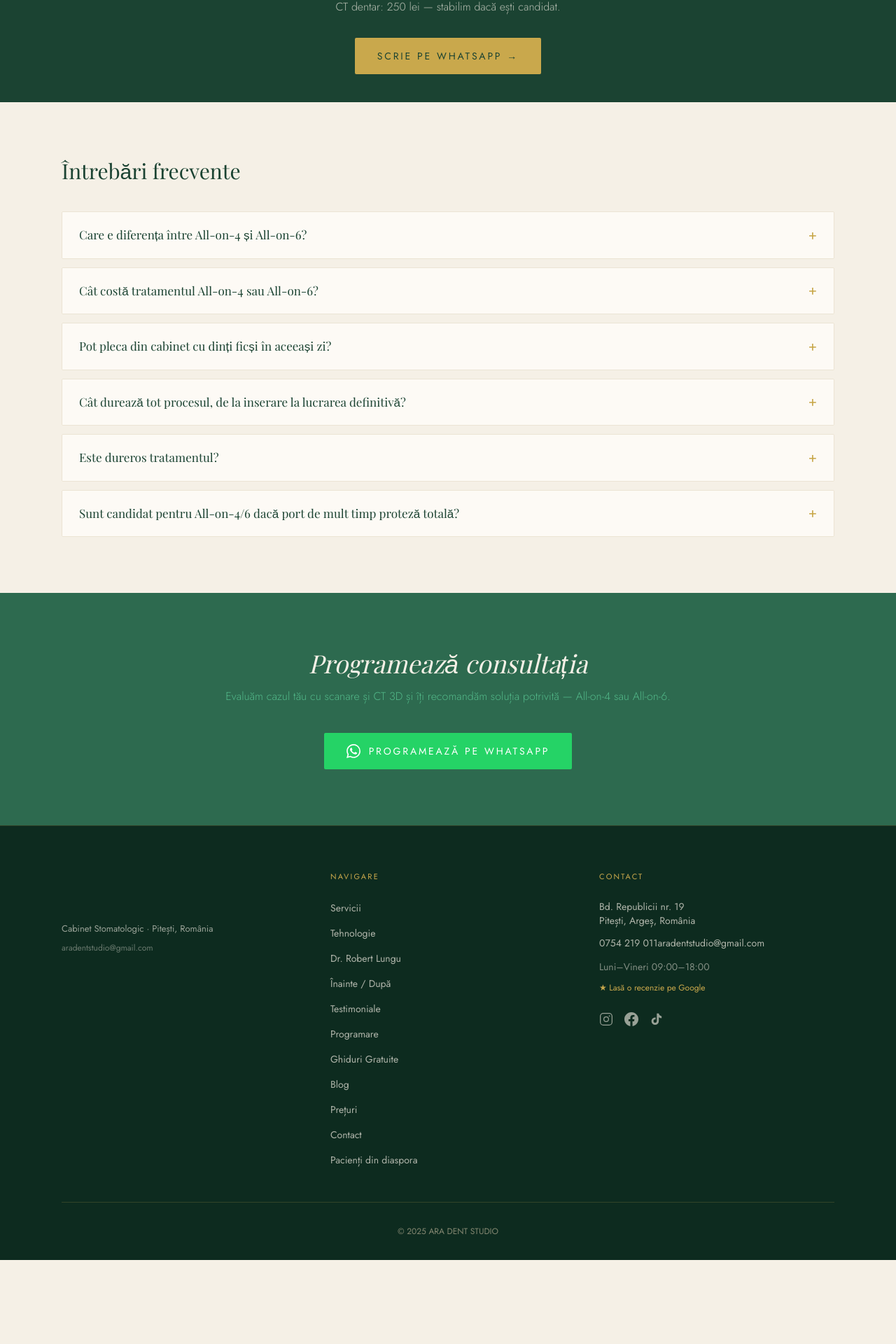
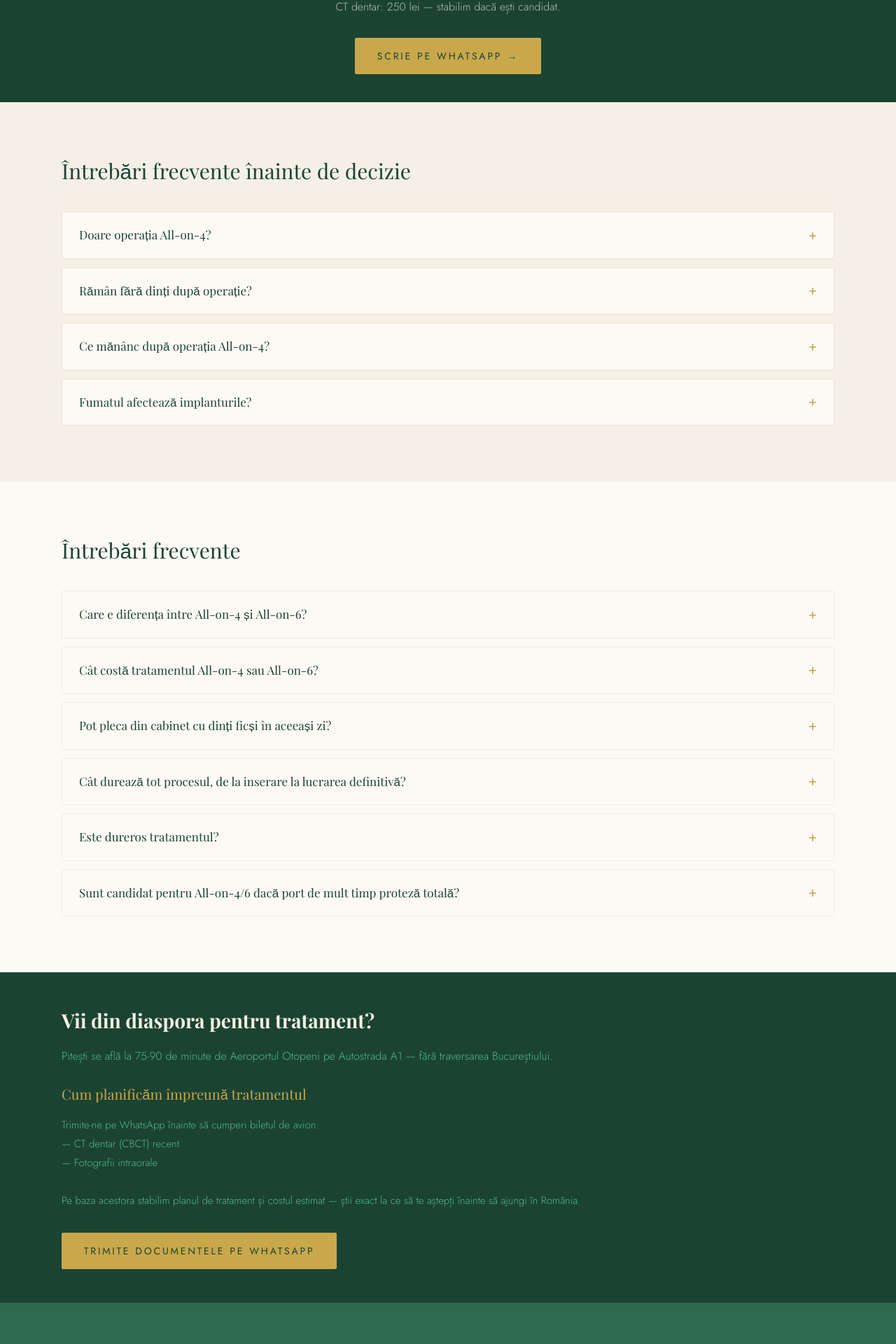
Before and after one commit to Rbt1/aradentpitesti, a Next.js app: page /servicii/all-on-4-all-on-6 in a window 1280 px wide. Shown: the part 1733-3653 px from the top of the page at 70% size. Before the commit the page ends 3533 px from the top, so only its background shows below. Built offline with nearby package versions, Linux system fonts and the light colour scheme; grey boxes are pictures that could not be loaded.

Commit message:
optimizez pagina all-on-4 cu rate, frici, sectiune diaspora

```diff
--- a/app/servicii/all-on-4-all-on-6/page.tsx
+++ b/app/servicii/all-on-4-all-on-6/page.tsx
@@ -7,7 +7,7 @@ import CTAWhatsApp from '@/app/servicii/components/CTAWhatsApp'
 
 export const metadata: Metadata = {
   title: { absolute: 'All-on-4 / All-on-6 Pitești | ARA DENT STUDIO' },
-  description: 'Reabilitare totală pe implanturi All-on-4 și All-on-6 în Pitești. Încărcare imediată, Dr. Robert Lungu. Prețuri de la 12.000 lei.',
+  description: 'Dantură fixă pe implanturi în Pitești. All-on-4: 12.000 lei sau 1.000 lei/lună. All-on-6: 14.000 lei. CT dentar obligatoriu inclus în evaluare. Dr. Robert Lungu, specialist. Consultație gratuită.',
   alternates: { canonical: 'https://www.aradentpitesti.ro/servicii/all-on-4-all-on-6' },
   openGraph: {
     title: 'All-on-4 și All-on-6 Pitești | Dinți Fixi pe Implanturi',
@@ -74,7 +74,15 @@ const FAQ_ITEMS = [
   },
   {
     q: 'Cât costă tratamentul All-on-4 sau All-on-6?',
-    a: 'All-on-4 costă 12.000 lei per arcadă, iar All-on-6 costă 14.000 lei per arcadă. Prețul include implanturile și lucrarea provizorie fixă. Prețul exact se confirmă la consultație.',
+    a: (
+      <>
+        All-on-4 costă 12.000 lei per arcadă.{' '}
+        <em className="not-italic font-jost text-[14px] text-bark italic">sau de la 1.000 lei/lună în rate fără dobândă</em>
+        {' '}All-on-6 costă 14.000 lei per arcadă.{' '}
+        <em className="not-italic font-jost text-[14px] text-bark italic">sau de la 1.166 lei/lună în rate fără dobândă</em>
+        {' '}Prețul include implanturile și lucrarea provizorie fixă. Prețul exact se confirmă la consultație.
+      </>
+    ),
   },
   {
     q: 'Pot pleca din cabinet cu dinți ficși în aceeași zi?',
@@ -93,6 +101,29 @@ const FAQ_ITEMS = [
     a: 'În majoritatea cazurilor, da. La consultație, cu scanare și CT 3D (250 lei), evaluăm exact osul disponibil și îți recomandăm soluția potrivită situației tale.',
   },
 ]
+
+const FRICI_ITEMS = [
+  {
+    q: 'Doare operația All-on-4?',
+    a: 'Intervenția se realizează sub anestezie locală completă — nu simți durere în timpul operației. După intervenție poate apărea un disconfort normal de 2-3 zile, gestionabil cu antiinflamatoare.',
+  },
+  {
+    q: 'Rămân fără dinți după operație?',
+    a: 'Nu. În 24-48 de ore după intervenție montăm lucrarea provizorie fixă — pleci acasă cu dinți ficși, nu cu proteză mobilă.',
+  },
+  {
+    q: 'Ce mănânc după operația All-on-4?',
+    a: 'În primele săptămâni alimentație moale — supe, piureuri, ouă, pește. Treptat reintroduceți alimentele normale. La lucrarea definitivă (după 3-6 luni) reveniți la alimentația normală completă.',
+  },
+  {
+    q: 'Fumatul afectează implanturile?',
+    a: 'Da — fumatul crește semnificativ riscul de eșec al implanturilor prin reducerea circulației sanguine și încetinirea vindecării. Dr. Robert Lungu discută cu fiecare pacient riscurile specifice la consultație.',
+  },
+]
+
+const WA_DIASPORA =
+  'https://wa.me/40754219011?text=' +
+  encodeURIComponent('Bună ziua! Sunt din diaspora și doresc o evaluare pentru All-on-4. Vă trimit CT-ul și pozele intraorale.')
 
 export default function AllOn4AllOn6Page() {
   return (
@@ -182,13 +213,53 @@ export default function AllOn4AllOn6Page() {
           waUrl={'https://wa.me/40754219011?text=' + encodeURIComponent('Bună ziua! Sunt interesat de lucrare fixă pe implanturi și aș dori să programez o consultație la ARA DENT STUDIO.')}
         />
 
+        {/* Frici — întrebări înainte de decizie */}
+        <section className="py-20 px-6 bg-cream">
+          <div className="container-site max-w-3xl">
+            <h2 className="font-playfair text-3xl text-forest-dark mb-10">
+              Întrebări frecvente înainte de decizie
+            </h2>
+            <FAQ items={FRICI_ITEMS} />
+          </div>
+        </section>
+
         {/* FAQ */}
-        <section className="py-20 px-6 bg-cream">
+        <section className="py-20 px-6 bg-offwhite">
           <div className="container-site max-w-3xl">
             <h2 className="font-playfair text-3xl text-forest-dark mb-10">
               Întrebări frecvente
             </h2>
             <FAQ items={FAQ_ITEMS} />
+          </div>
+        </section>
+
+        {/* Diaspora */}
+        <section className="py-12 px-6 bg-forest-dark">
+          <div className="container-site max-w-3xl">
+            <h2 className="font-playfair font-bold text-[28px] text-cream mb-4">
+              Vii din diaspora pentru tratament?
+            </h2>
+            <p className="font-jost font-light text-[16px] text-forest-light mb-6 leading-[1.8]">
+              Pitești se află la 75-90 de minute de Aeroportul Otopeni pe Autostrada A1 — fără traversarea Bucureștiului.
+            </p>
+            <p className="font-playfair text-[20px] text-gold mb-4">
+              Cum planificăm împreună tratamentul
+            </p>
+            <p className="font-jost font-light text-[15px] text-forest-light leading-[1.8] mb-8">
+              Trimite-ne pe WhatsApp înainte să cumperi biletul de avion:<br />
+              — CT dentar (CBCT) recent<br />
+              — Fotografii intraorale<br />
+              <br />
+              Pe baza acestora stabilim planul de tratament și costul estimat — știi exact la ce să te aștepți înainte să ajungi în România.
+            </p>
+            <a
+              href={WA_DIASPORA}
+              target="_blank"
+              rel="noopener noreferrer"
+              className="inline-flex items-center gap-3 font-jost text-sm uppercase tracking-wider bg-gold text-forest-dark px-8 py-4 rounded-sm hover:bg-gold-light transition-all duration-300"
+            >
+              Trimite documentele pe WhatsApp
+            </a>
           </div>
         </section>
 
```
